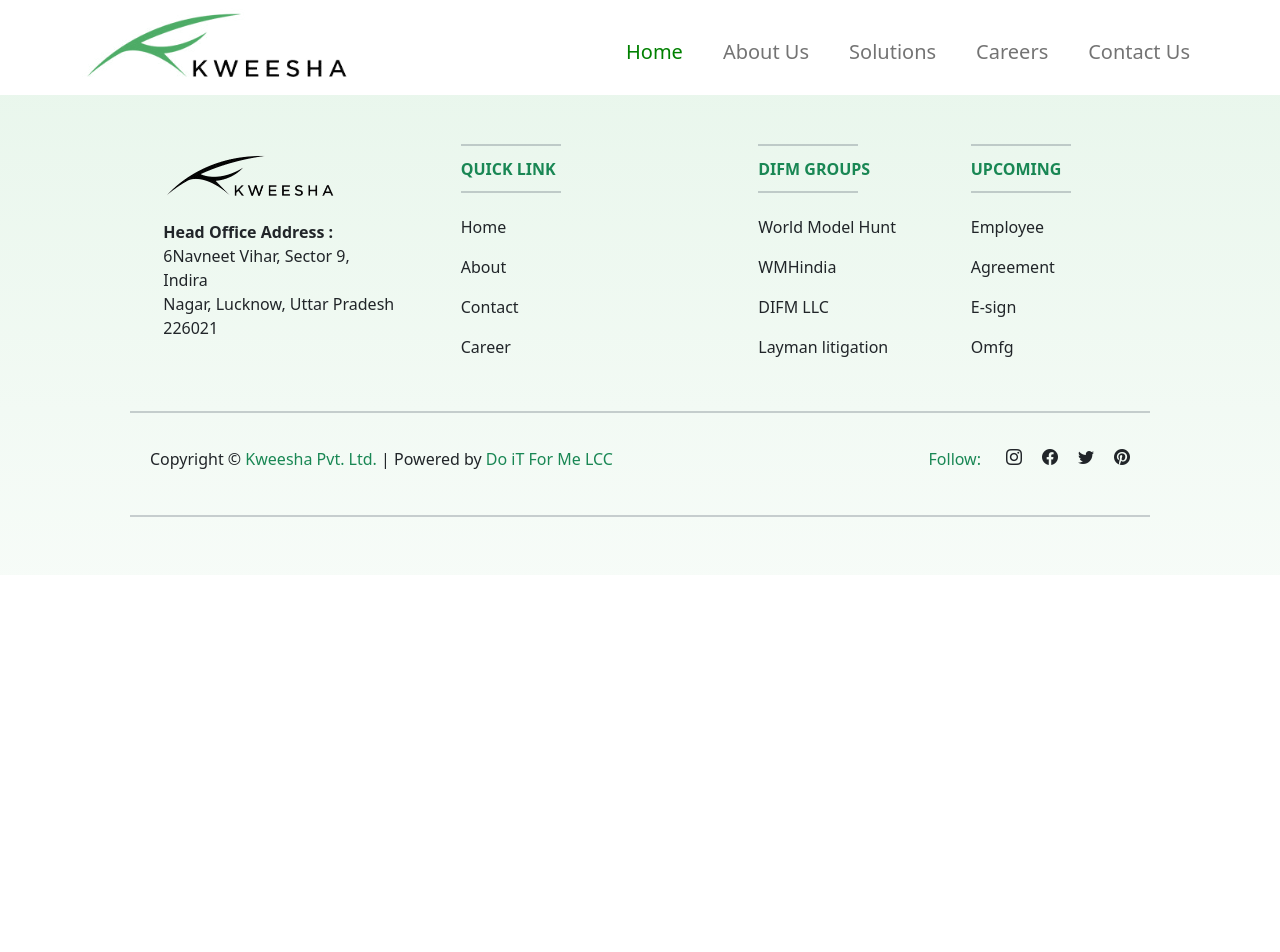
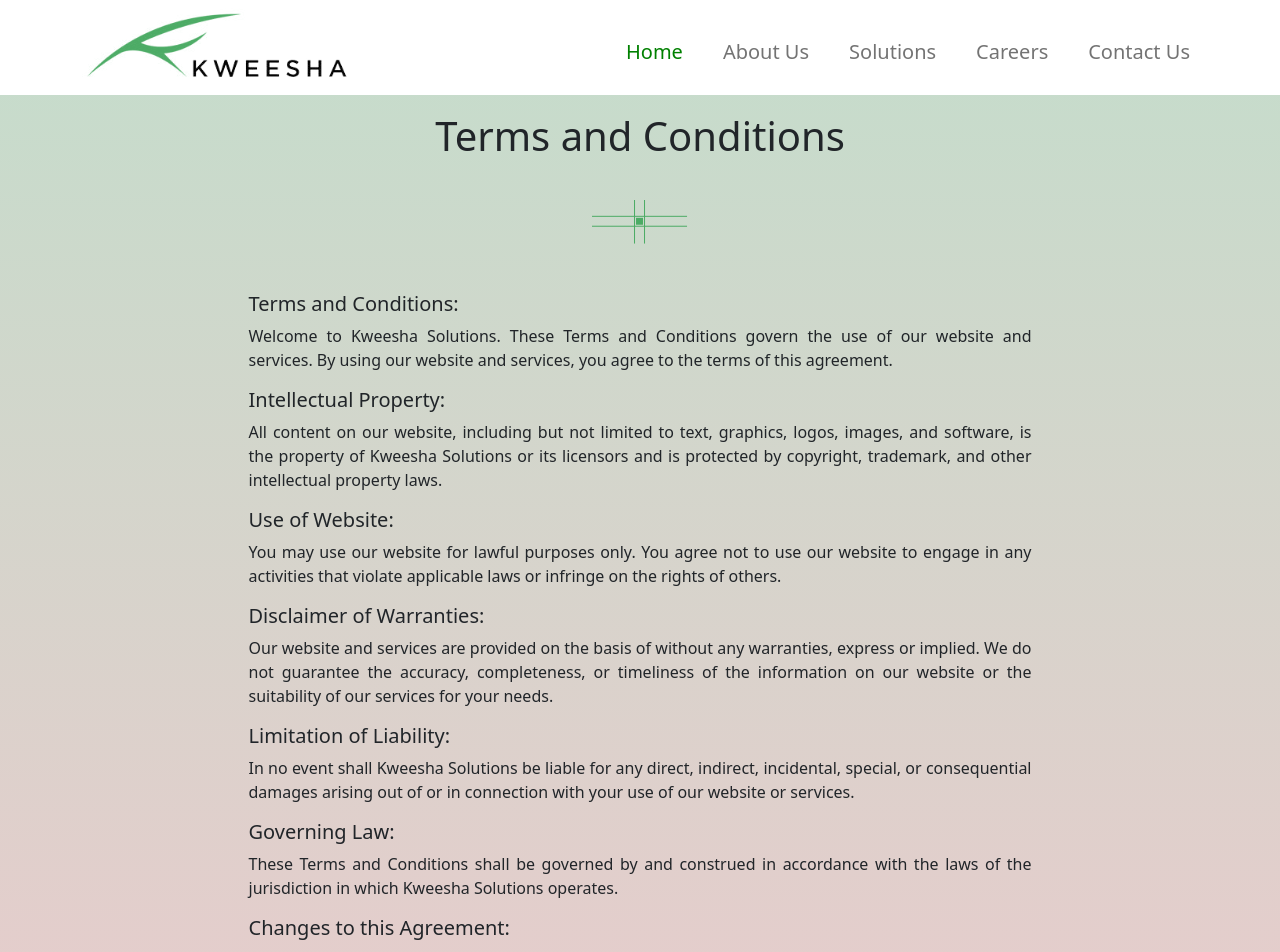
Before and after one commit to FajalAnsari/Kweesha, a React (Create React App) app: page /terms in a window 1280 px wide. Shown: the top 952 px of the page. Before the commit the page ends 800 px from the top, so only its background shows below. Built offline with nearby package versions, Linux system fonts and the light colour scheme.

Commit message:
modified

```diff
--- a/src/App.js
+++ b/src/App.js
@@ -14,7 +14,6 @@
   <Router>
     <Navbar />
      <Routes>
-      {/* jkd jwkehrekw ejkr */}
       <Route path="/" element={<Hero />} />
       <Route path="/about_data" element={<About_data />} />
       <Route path="/solutions_data" element={<Solutions_page />} />
--- /dev/null
+++ b/src/components/Privacy_policy/Pivacy_policy.css
@@ -0,0 +1,9 @@
+.privacy_data{
+    background:var(--read-more-bg);
+}
+.privacy_data h5{
+    margin-left: 12.5%;
+}
+.privacy_data p{
+    text-align: justify;
+}
--- a/src/components/Privacy_policy/Privacy_policy.jsx
+++ b/src/components/Privacy_policy/Privacy_policy.jsx
@@ -1,9 +1,28 @@
 import React from 'react'
+import Kweesha_icon from '../common/Kweesha_icon';
+import "./Pivacy_policy.css";
 
 const Privacy_policy = () => {
   return (
-    <div>
-      ewrfew
+    <div className='privacy_data p-5'>
+       <div className='container p-5 mb-4'>
+       <h1 className='text-center p-4  mt-5'>Privacy Policy</h1>
+          <Kweesha_icon />
+        <h5 className='mt-5'>Privacy Policy:</h5>
+        <p className='w-75 mx-auto'>At Kweesha Solutions, we take your privacy seriously. This Privacy Policy outlines how we collect, use, disclose, and protect your personal information. By using our website and services, you consent to the terms of this Privacy Policy.
+        </p>
+        <h5>Information Collection and Use:</h5>
+        <p className='w-75 mx-auto'>We may collect personal information such as your name, email address, and phone number when you submit a query or job application. We use this information solely for the purpose of responding to your queries and processing job applications.</p>
+        <h5>Information Sharing:</h5>
+        <p className='w-75 mx-auto'>We do not sell, rent, or disclose your personal information to third parties, except as required by law or in response to legal requests. We may share your information with our affiliates or service providers who assist us in delivering our services.
+        </p>
+        <h5>Data Security:</h5>
+        <p className='w-75 mx-auto'>We take reasonable measures to protect your personal information from unauthorized access, use, or disclosure. However, no data transmission over the internet or electronic storage is 100% secure.
+        </p>
+        <h5>Changes to this Policy:</h5>
+        <p className='w-75 mx-auto'>We reserve the right to modify this Privacy Policy at any time. We will notify you of any significant changes by posting a notice on our website or sending you an email.
+       </p>
+        </div>
     </div>
   )
 }
--- a/src/components/Term_condition/Term_condition.jsx
+++ b/src/components/Term_condition/Term_condition.jsx
@@ -1,9 +1,33 @@
 import React from 'react'
+import Kweesha_icon from '../common/Kweesha_icon';
+import "../Privacy_policy/Pivacy_policy.css"
 
 const Term_condition = () => {
   return (
-    <div>
-      erfew
+    <div className='privacy_data'>
+       <div className='container p-5'>
+       <h1 className='text-center p-4  mt-4'>Terms and Conditions</h1>
+          <Kweesha_icon />
+        <h5 className='mt-5'>Terms and Conditions:</h5>
+        <p className='w-75 mx-auto'>Welcome to Kweesha Solutions. These Terms and Conditions govern the use of our website and services. By using our website and services, you agree to the terms of this agreement.
+        </p>
+        <h5>Intellectual Property:</h5>
+        <p className='w-75 mx-auto'>All content on our website, including but not limited to text, graphics, logos, images, and software, is the property of Kweesha Solutions or its licensors and is protected by copyright, trademark, and other intellectual property laws.
+        </p>
+        <h5>Use of Website:</h5>
+        <p className='w-75 mx-auto'>You may use our website for lawful purposes only. You agree not to use our website to engage in any activities that violate applicable laws or infringe on the rights of others.
+        </p>
+        <h5>Disclaimer of Warranties:</h5>
+        <p className='w-75 mx-auto'>Our website and services are provided on the basis of without any warranties, express or implied. We do not guarantee the accuracy, completeness, or timeliness of the information on our website or the suitability of our services for your needs.
+        </p>
+        <h5>Limitation of Liability:</h5>
+        <p className='w-75 mx-auto'>In no event shall Kweesha Solutions be liable for any direct, indirect, incidental, special, or consequential damages arising out of or in connection with your use of our website or services.
+       </p>
+       <h5>Governing Law:</h5>
+       <p className='w-75 mx-auto'>These Terms and Conditions shall be governed by and construed in accordance with the laws of the jurisdiction in which Kweesha Solutions operates.</p>
+       <h5>Changes to this Agreement:</h5>
+       <p className='w-75 mx-auto'>We reserve the right to modify this agreement at any time. We will notify you of any significant changes by posting a notice on our website or sending you an email.</p>
+        </div>
     </div>
   )
 }
--- a/src/components/common/Footer.jsx
+++ b/src/components/common/Footer.jsx
@@ -106,21 +106,19 @@
                   <p className='btn text-success btn-floating m-1 '>Follow:</p>
 
                   <Link
-                    className="m-1 text-dark ms-2"
-
-                  ><i className="bi bi-instagram"></i></Link>
+                    className="m-1 text-dark ms-2 icon"><i className="bi bi-instagram grow"></i></Link>
 
                   <Link
-                    className="m-1 text-dark ms-3"
+                    className="m-1 text-dark ms-3 icon"
 
-                  ><i className="bi bi-facebook"></i></Link>
+                  ><i className="bi bi-facebook icon"></i></Link>
 
                   <Link
-                    className="m-1 text-dark ms-3"
+                    className="m-1 text-dark ms-3 icon"
 
                   ><i className="bi bi-twitter"></i></Link>
                   <Link
-                    className="m-1 text-dark ms-3"
+                    className="m-1 text-dark ms-3 icon"
 
                   ><i className="bi bi-pinterest"></i></Link>
                 </div>
--- a/src/components/common/common.css
+++ b/src/components/common/common.css
@@ -18,12 +18,16 @@
   color: var(--bg-green-900) !important;
 }
 
+.icon{
+    transition: transform .2s;
 
-.m-1:hover i {
-    transform: scale(1.5) !important;
-    transition: all 0.3s linear;
 }
 
+.icon:hover {
+    -ms-transform: scale(1.5); /* IE 9 */
+    -webkit-transform: scale(1.5); /* Safari 3-8 */
+    transform: scale(1.5);
+  }
 
 
 @media only screen and (max-width: 540px) {
--- a/src/components/contact_us/Contact_us.jsx
+++ b/src/components/contact_us/Contact_us.jsx
@@ -44,14 +44,14 @@
             {/* Map */}
             <div className="">
               <iframe
-                src="https://www.google.com/maps/embed?pb=!1.771070944!2m3!1f0!2f0!3f0!3m2!1i1024!2i768!4f13.1!3m3!1m2!1s0x5335fabc2a66677f%3A0x8f85bd068d1afb8a!2s30%20N%20Gould%20St%2C%20Sheridan%2C%20WY%2082801%2C%20USA!5e0!3m2!1sen!2sin!4v1684734636299!5m2!1sen!2sin"
+                src="https://www.google.com/maps/embed?pb=!1m14!1m8!1m3!1d14234.678331540266!2d81.0018291!3d26.882237!3m2!1i1024!2i768!4f13.1!3m3!1m2!1s0x399be34af2e0d36f%3A0x13fc545254663b45!2sDo%20It%20For%20Me%20LLC!5e0!3m2!1sen!2sin!4v1687763412150!5m2!1sen!2sin"
                 width="85%"
                 height="320"
                 style={{ marginTop: "-28px" }}
                 allowFullScreen=""
                 loading="lazy"
                 referrerpolicy="no-referrer-when-downgrade"
-                className="rounded-[20px]  sm:h-[500px] -mt-4 w-[320px]  -ml-10 sm:ml-0 sm:w-full maps"
+                className="maps img-thumbnail"
               ></iframe>
             </div>
 
```
Also changed, not shown: src/components/common/Navbar.jsx (line endings or trailing spaces).
